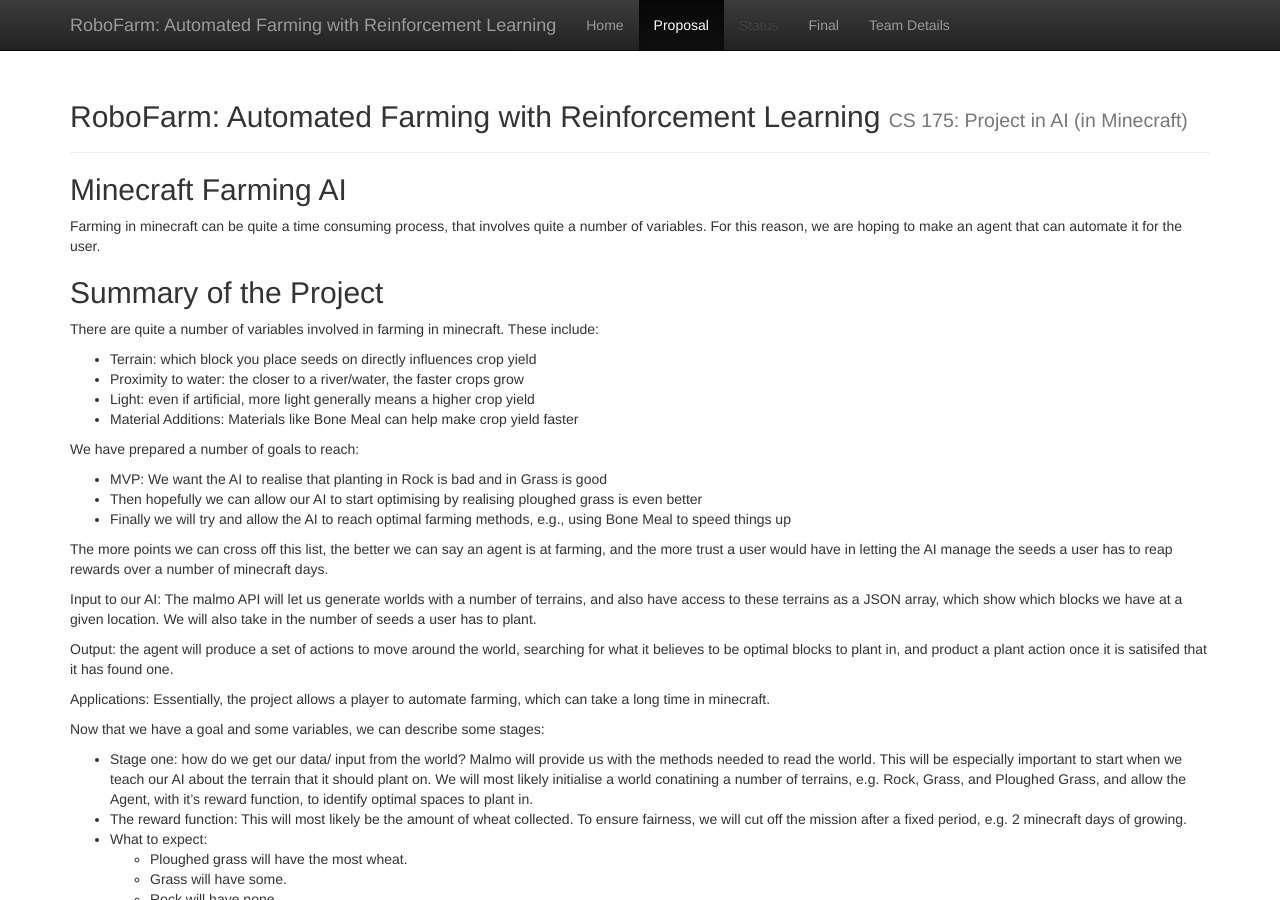
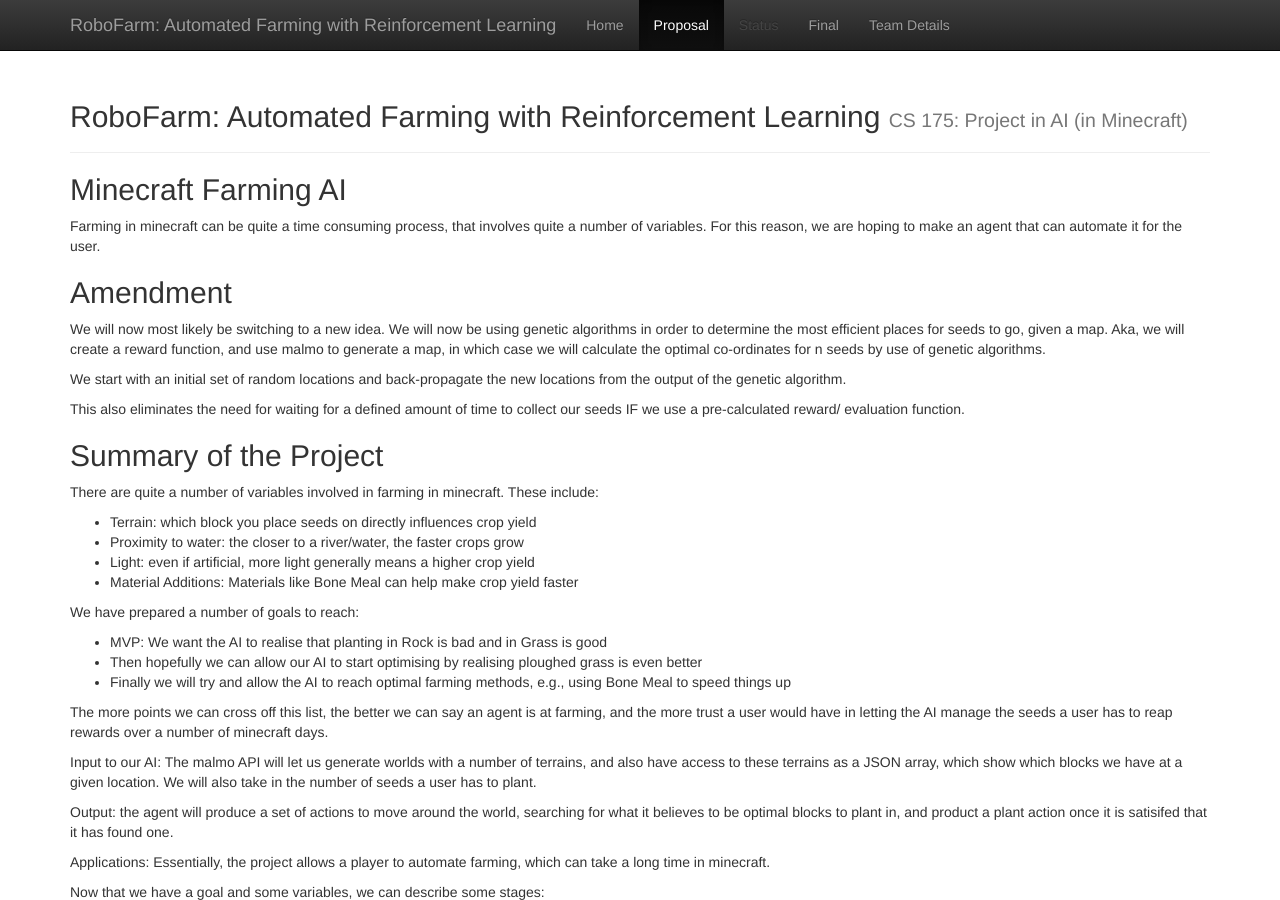
Before and after one commit to Daniel-Davies/13-RoboFarm, a Jekyll site: the page built from docs/proposal.md, in a window 1280 px wide and 900 px high. Built offline with Jekyll 4.4.1, drawn with Linux system fonts in a browser that asks for light colours.

Commit message:
Update proposal.md

```diff
--- a/docs/proposal.md
+++ b/docs/proposal.md
@@ -8,7 +8,13 @@
 Farming in minecraft can be quite a time consuming process, that involves quite a number of variables.
 For this reason, we are hoping to make an agent that can automate it for the user.
 
+## Amendment
 
+We will now most likely be switching to a new idea. We will now be using genetic algorithms in order to determine the most efficient places for seeds to go, given a map. Aka, we will create a reward function, and use malmo to generate a map, in which case we will calculate the optimal co-ordinates for n seeds by use of genetic algorithms.
+
+We start with an initial set of random locations and back-propagate the new locations from the output of the genetic algorithm.
+
+This also eliminates the need for waiting for a defined amount of time to collect our seeds IF we use a pre-calculated reward/ evaluation function.
 
 
 
```
